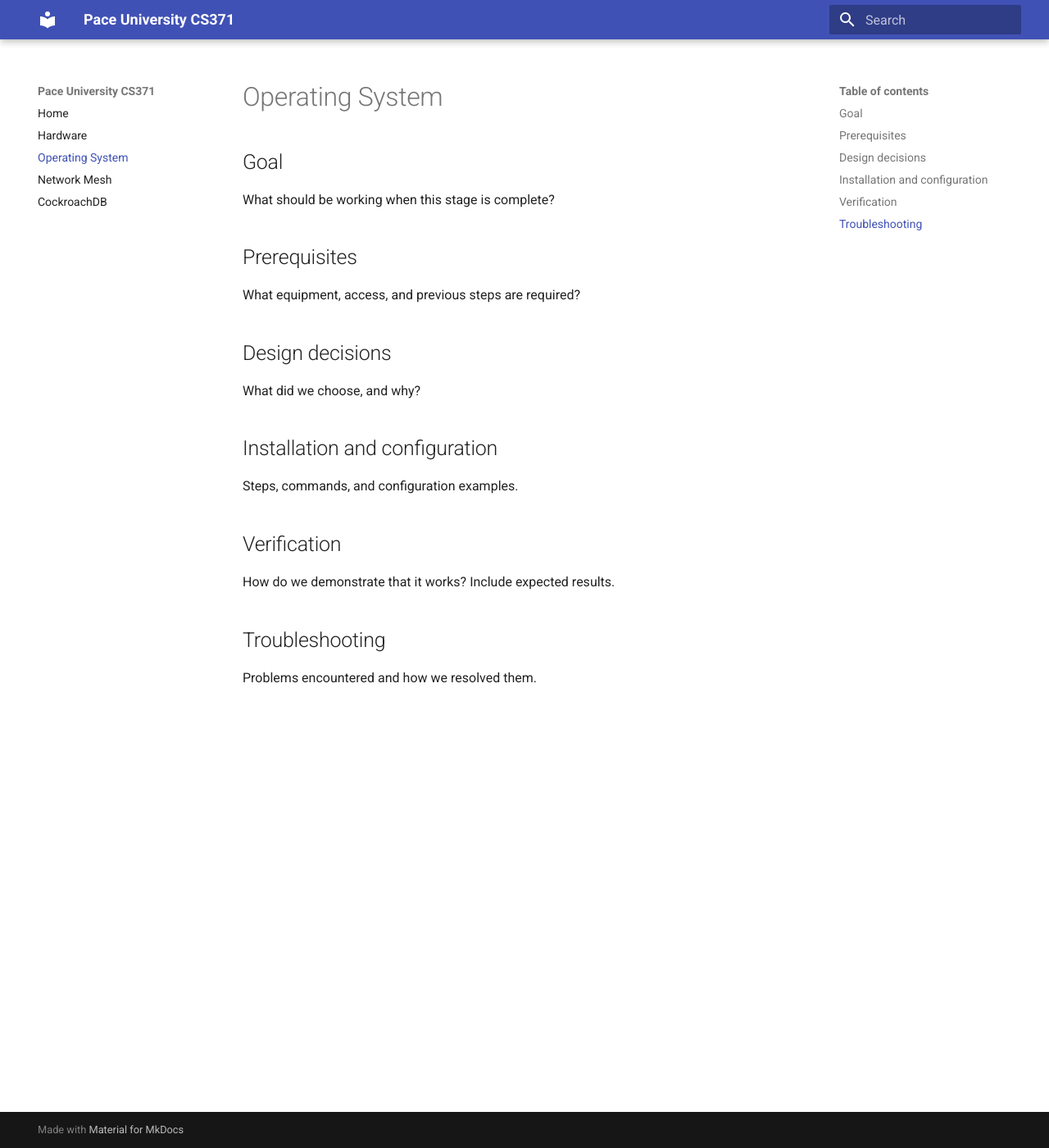
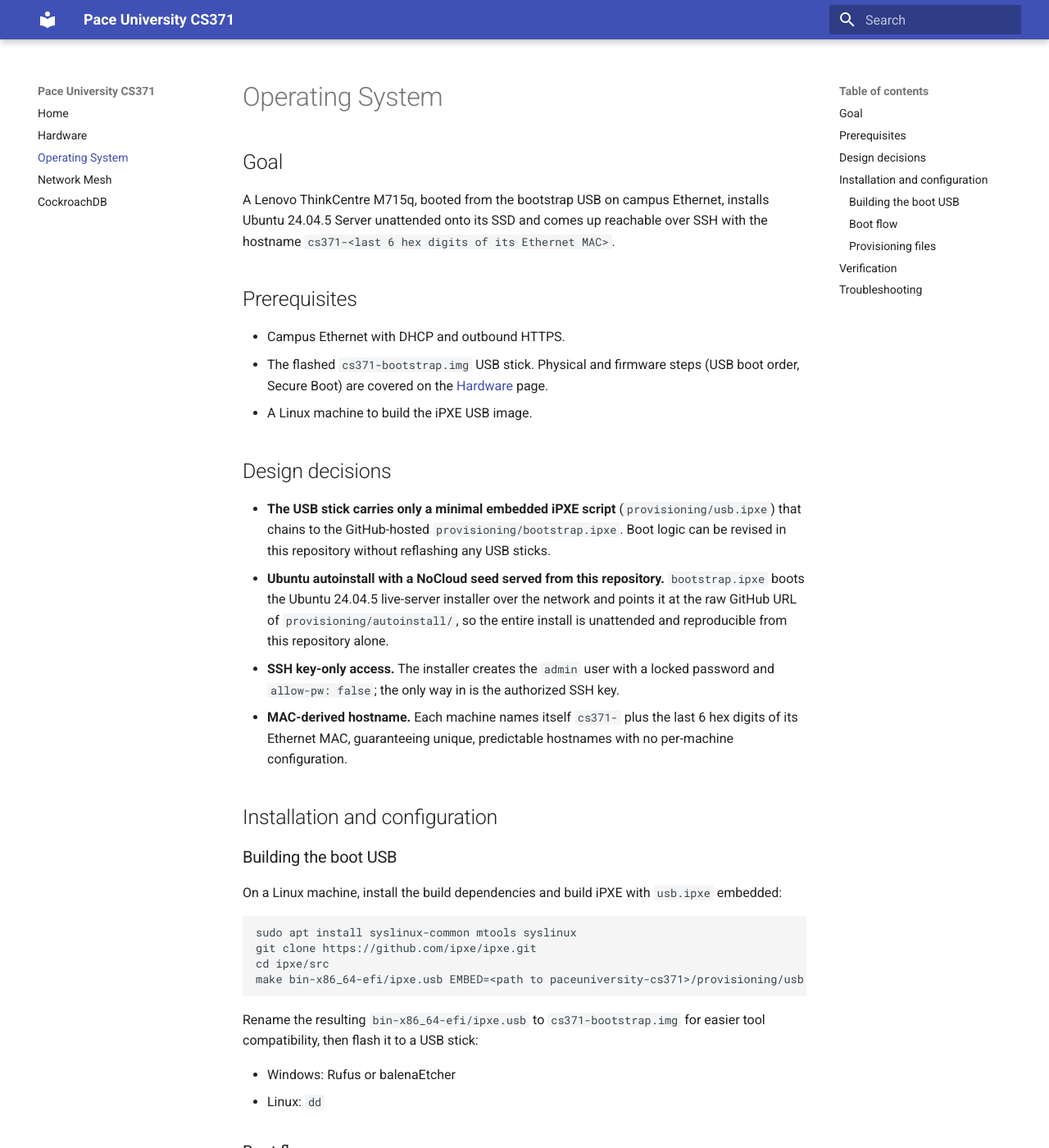
Before and after one commit to aseriy/paceuniversity-cs371, an MkDocs documentation site: the page built from docs/operating-system.md, in a window 1280 px wide and 1400 px high. Shown: the whole window at 82% size. Built offline with MkDocs 1.6.1 and Material for MkDocs 9.7.7, drawn with Linux system fonts in a browser that asks for light colours; some of the changed text lies outside the part shown.

Commit message:
Basic bare metal install scaffolding

````diff
--- a/docs/operating-system.md
+++ b/docs/operating-system.md
@@ -1,19 +1,68 @@
 # Operating System
 
 ## Goal
-What should be working when this stage is complete?
+A Lenovo ThinkCentre M715q, booted from the bootstrap USB on campus Ethernet, installs Ubuntu 24.04.5 Server unattended onto its SSD and comes up reachable over SSH with the hostname `cs371-<last 6 hex digits of its Ethernet MAC>`.
 
 ## Prerequisites
-What equipment, access, and previous steps are required?
+- Campus Ethernet with DHCP and outbound HTTPS.
+- The flashed `cs371-bootstrap.img` USB stick. Physical and firmware steps (USB boot order, Secure Boot) are covered on the [Hardware](hardware.md) page.
+- A Linux machine to build the iPXE USB image.
 
 ## Design decisions
-What did we choose, and why?
+- **The USB stick carries only a minimal embedded iPXE script** (`provisioning/usb.ipxe`) that chains to the GitHub-hosted `provisioning/bootstrap.ipxe`. Boot logic can be revised in this repository without reflashing any USB sticks.
+- **Ubuntu autoinstall with a NoCloud seed served from this repository.** `bootstrap.ipxe` boots the Ubuntu 24.04.5 live-server installer over the network and points it at the raw GitHub URL of `provisioning/autoinstall/`, so the entire install is unattended and reproducible from this repository alone.
+- **SSH key-only access.** The installer creates the `admin` user with a locked password and `allow-pw: false`; the only way in is the authorized SSH key.
+- **MAC-derived hostname.** Each machine names itself `cs371-` plus the last 6 hex digits of its Ethernet MAC, guaranteeing unique, predictable hostnames with no per-machine configuration.
 
 ## Installation and configuration
-Steps, commands, and configuration examples.
+
+### Building the boot USB
+On a Linux machine, install the build dependencies and build iPXE with `usb.ipxe` embedded:
+
+```bash
+sudo apt install syslinux-common mtools syslinux
+git clone https://github.com/ipxe/ipxe.git
+cd ipxe/src
+make bin-x86_64-efi/ipxe.usb EMBED=<path to paceuniversity-cs371>/provisioning/usb.ipxe
+```
+
+Rename the resulting `bin-x86_64-efi/ipxe.usb` to `cs371-bootstrap.img` for easier tool compatibility, then flash it to a USB stick:
+
+- Windows: Rufus or balenaEtcher
+- Linux: `dd`
+
+### Boot flow
+```
+USB → iPXE → bootstrap.ipxe (GitHub) → Ubuntu installer → Autoinstall
+```
+
+### Provisioning files
+```
+provisioning/
+├── usb.ipxe
+├── bootstrap.ipxe
+└── autoinstall/
+    ├── user-data
+    └── meta-data
+```
+
+- `usb.ipxe` — embedded in the USB image. Obtains a DHCP lease and chains to the current `bootstrap.ipxe` on GitHub.
+- `bootstrap.ipxe` — downloads the Ubuntu 24.04.5 netboot kernel and initrd from `https://releases.ubuntu.com/24.04.5`, boots the live-server ISO over HTTPS, and passes `autoinstall ds=nocloud-net` with the seed URL pointing at this repository's `provisioning/autoinstall/`. The `set semicolon:hex 3b` line embeds the literal `;` that the NoCloud datasource syntax requires in the kernel command line.
+- `autoinstall/user-data` — the autoinstall configuration:
+    - creates the `admin` user with a locked password (`"!"`);
+    - installs the SSH server with password login disabled and the authorized key from the `authorized-keys` list (currently the `ssh-ed25519 YOUR_PUBLIC_KEY` placeholder);
+    - installs Ubuntu directly to the SSD (`storage: layout: name: direct`);
+    - installs `git` and `curl`;
+    - in `late-commands`, derives the hostname from the default-route interface's MAC address and writes it into `/target/etc/hostname` and `/target/etc/hosts`.
+- `autoinstall/meta-data` — empty, but must exist for the NoCloud datasource to accept the seed.
 
 ## Verification
-How do we demonstrate that it works? Include expected results.
+The first full boot test on the Lenovo hardware is still pending. Expected results:
+
+1. The machine boots from the USB, iPXE obtains DHCP, and fetches `bootstrap.ipxe` from GitHub.
+2. The installer downloads the kernel, initrd, and ISO from `releases.ubuntu.com` and runs the autoinstall to completion with no prompts.
+3. The machine reboots as `cs371-<last 6 hex digits of its MAC>`.
+4. SSH as `admin` with the authorized key succeeds; password login is refused.
 
 ## Troubleshooting
 Problems encountered and how we resolved them.
````
Also changed, not shown: 1 other file.
